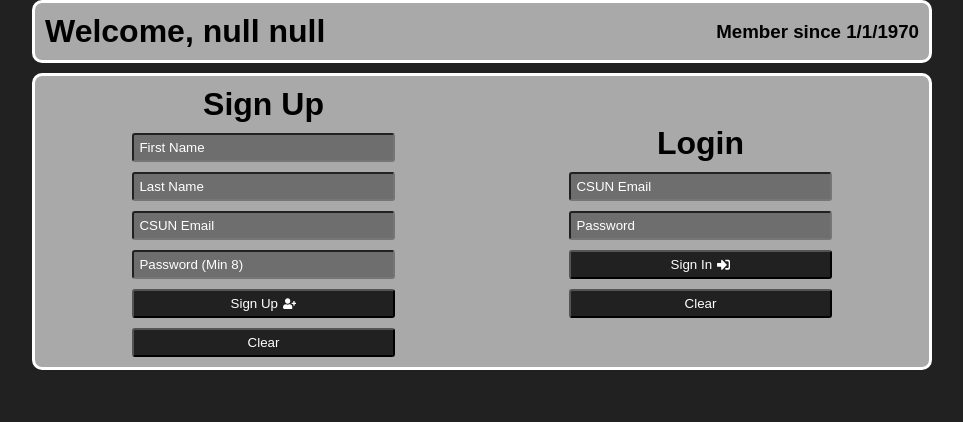
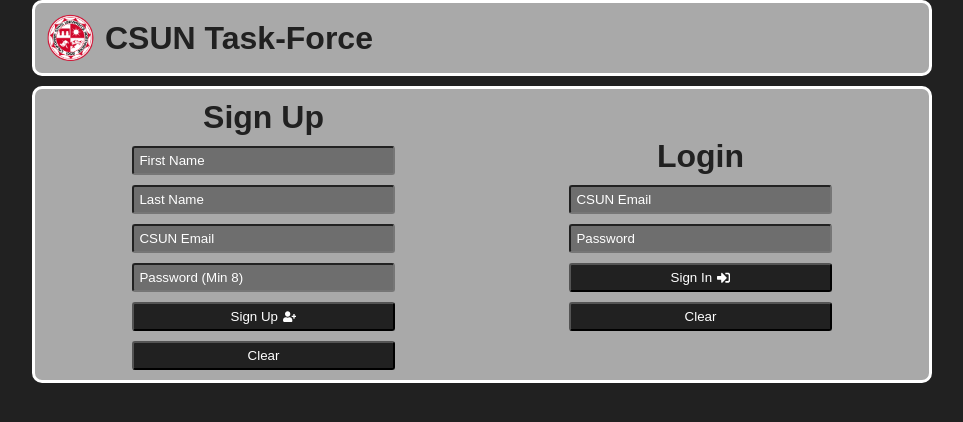
Before and after one commit to dchurley/CSUN-Task-List-Front, a React (Create React App) app: page / in a window 1280 px wide. Shown: the top 422 px of the page, without its empty margins (158-1121 px from the left). Built offline with nearby package versions, Linux system fonts and the light colour scheme.

Commit message:
ui bug fixed

```diff
--- a/src/App.css
+++ b/src/App.css
@@ -27,11 +27,13 @@ div {
 h1 {
   margin-left: auto;
   margin-right: auto;
+  color: #212121;
 }
 
 h2 {
   margin-left: auto;
   margin-right: auto;
+  color: #212121;
 }
 
 .navbar_container {
@@ -44,8 +46,15 @@ h2 {
   /* text-align: center; */
 }
 
-.navbar_container > h1 {
-  margin: 0;
+.navbar_container_logo {
+  display: flex;
+  align-items: center;
+  gap: 10px;
+}
+
+.navbar_container_logo > img {
+  width: 50px;
+  height: 50px;
 }
 
 .sign_in_sign_up_container {
--- a/src/App.js
+++ b/src/App.js
@@ -37,7 +37,7 @@ function App() {
 
   return (
     <div className="App">
-      <Navbar />
+      <Navbar isLoggedIn={isLoggedIn} />
       {isLoggedIn ? (
         <UserDashboard setIsLoggedIn={setIsLoggedIn} />
       ) : (
@@ -49,15 +49,27 @@ function App() {
 
 export default App;
 
-const Navbar = () => {
+const Navbar = ({ isLoggedIn }) => {
   const first_name = sessionStorage.getItem("first_name");
   const last_name = sessionStorage.getItem("last_name");
   const date_registered = sessionStorage.getItem("date_registered");
 
   return (
     <div className="navbar_container">
-      <h1>Welcome, {first_name + " " + last_name}</h1>
-      <h3>Member since {new Date(date_registered).toLocaleDateString()}</h3>
+      {isLoggedIn ? (
+        <>
+          <div className="navbar_container_logo">
+            <img src="CSUN.png" alt="logo" />
+            <h1>Welcome, {first_name + " " + last_name}</h1>
+          </div>
+          <h3>Member since {new Date(date_registered).toLocaleDateString()}</h3>
+        </>
+      ) : (
+        <div className="navbar_container_logo">
+          <img src="CSUN.png" alt="logo" />
+          <h1>CSUN Task-Force</h1>
+        </div>
+      )}
     </div>
   );
 };
```
